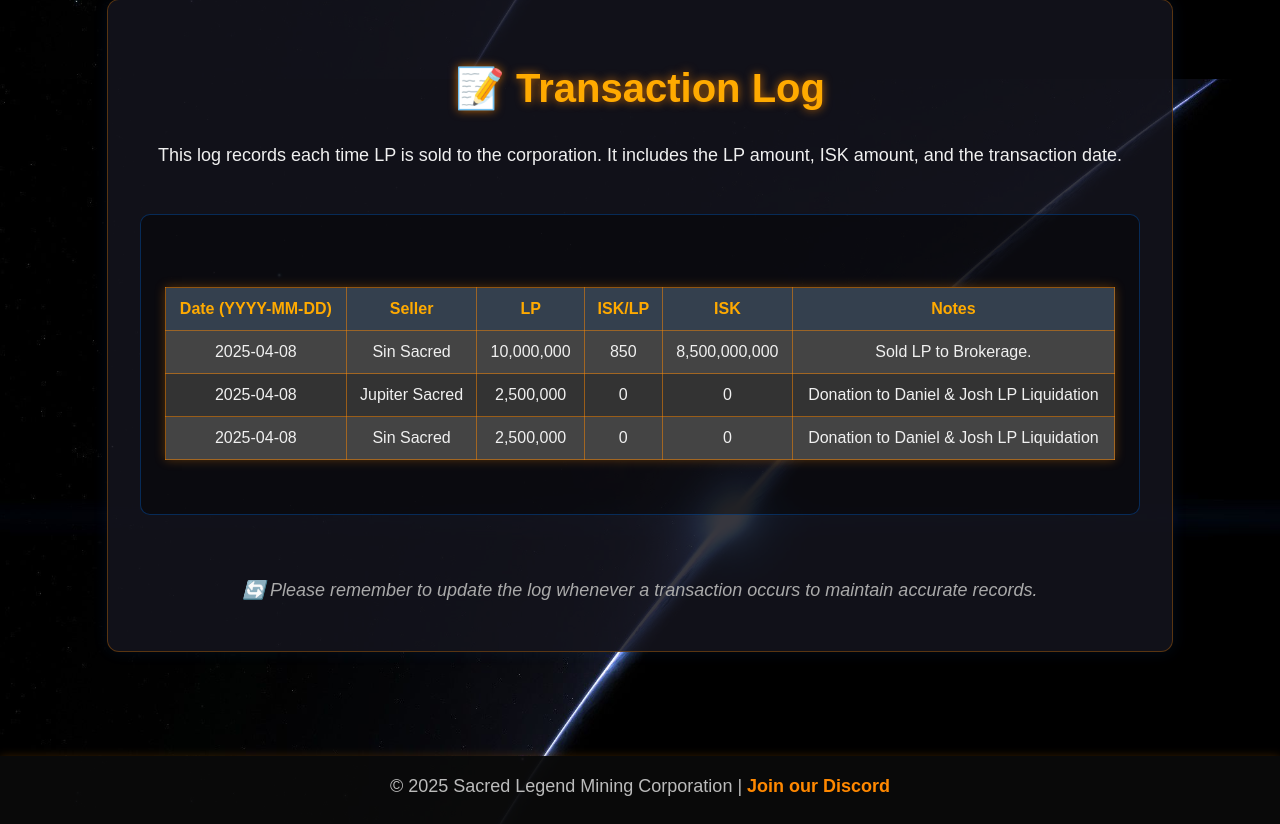
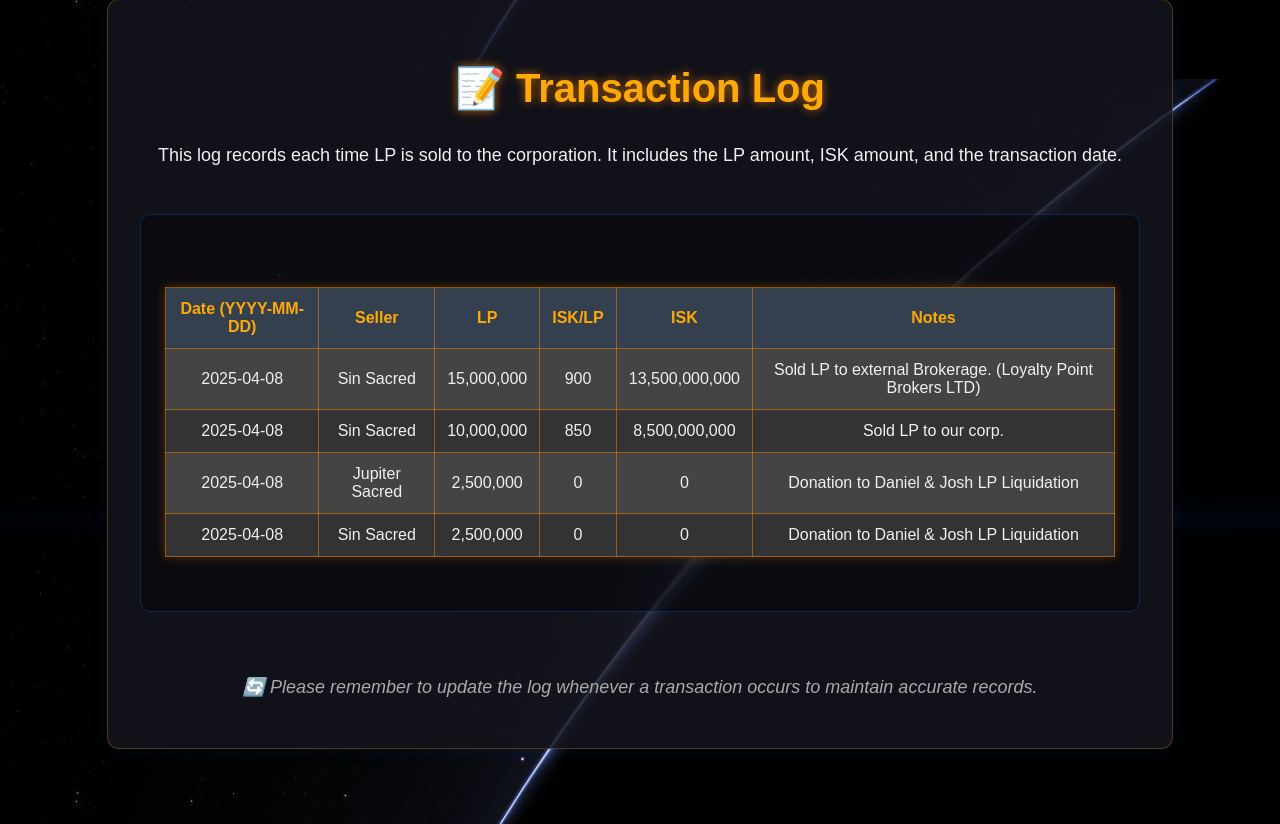
Before and after one commit to JBratvold/SLMC, a Flask app: page /balances in a window 1280 px wide. Shown: the part 1521-2345 px from the top of the page. Run offline with Flask 3, Linux system fonts and the light colour scheme.

Commit message:
Add transaction log for external LP sales

```diff
--- a/templates/balances.html
+++ b/templates/balances.html
@@ -74,10 +74,18 @@
                 <tr>
                     <td>2025-04-08</td>
                     <td>Sin Sacred</td>
+                    <td>15,000,000</td>
+                    <td>900</td>
+                    <td>13,500,000,000</td>
+                    <td>Sold LP to external Brokerage. (Loyalty Point Brokers LTD)</td>
+                </tr>
+                <tr>
+                    <td>2025-04-08</td>
+                    <td>Sin Sacred</td>
                     <td>10,000,000</td>
                     <td>850</td>
                     <td>8,500,000,000</td>
-                    <td>Sold LP to Brokerage.</td>
+                    <td>Sold LP to our corp.</td>
                 </tr>
                 <tr>
                     <td>2025-04-08</td>
```
